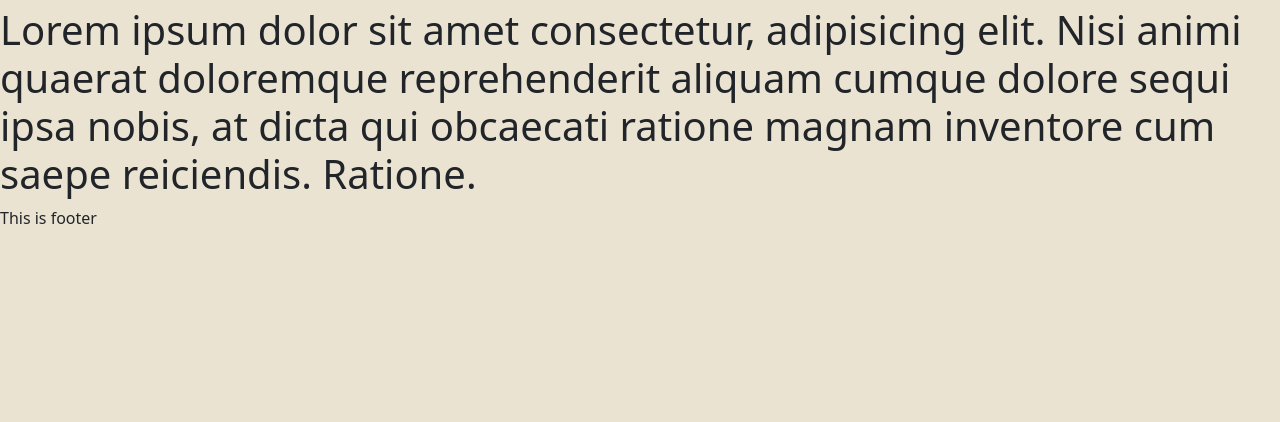
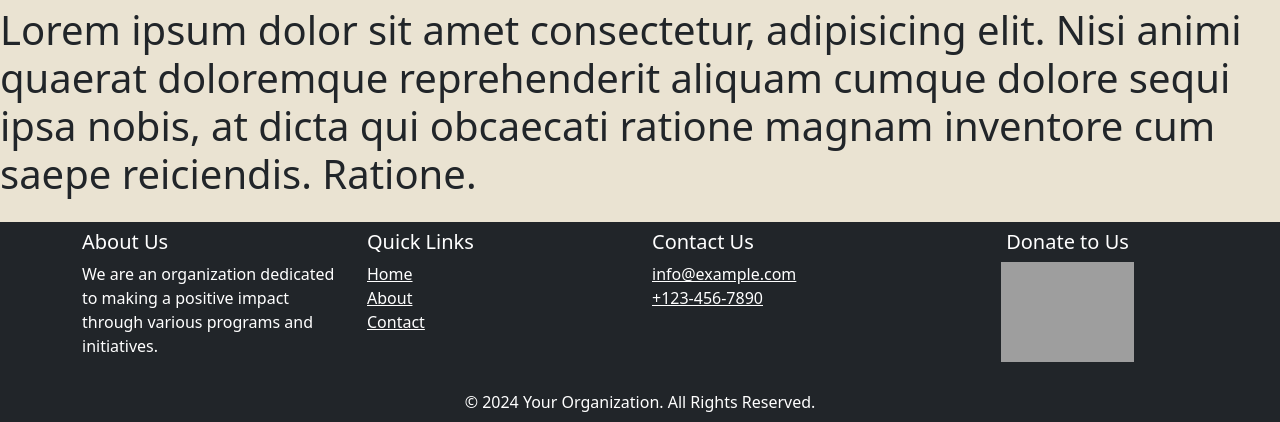
Before and after one commit to aashishChakradhar/agroFarm, a Django app: page / in a window 1280 px wide. Shown: the part 3636-4058 px from the top of the page. Before the commit the page ends 3860 px from the top, so only its background shows below. Run offline with Django 4.2, Linux system fonts and the light colour scheme; some libraries are stand-ins or nearby versions; grey boxes are pictures that could not be loaded.

Commit message:
footer added but not in permanent spot

```diff
--- a/config/settings.py
+++ b/config/settings.py
@@ -38,7 +38,7 @@ INSTALLED_APPS = [
     'django.contrib.sessions',
     'django.contrib.messages',
     'django.contrib.staticfiles',
-    'bootstrap5',
+    'django_bootstrap5',
 ]
 
 MIDDLEWARE = [
--- a/templates/index.html
+++ b/templates/index.html
@@ -1,4 +1,6 @@
-{% extends "base.html" %} {% block title %}home{% endblock title %} {%block body%}
+{% extends "base.html" %} {% block title %}home{% endblock title %}
+
+{%block body%}
 <div>
   <h1>This is index Page</h1>
 </div>
--- a/templates/theme-temp/footer.html
+++ b/templates/theme-temp/footer.html
@@ -1,5 +1,39 @@
-<footer>
-    <div>This is footer</div>
+<footer class="bg-dark text-white mt-4">
+    <div class="container py-2">
+        <div class="row padding-20px">
+            <div class="col-md-3">
+                <h5>About Us</h5>
+                <p>We are an organization dedicated to making a positive impact through various programs and initiatives.</p>
+            </div>
+            <div class="col-md-3">
+                <h5>Quick Links</h5>
+                <ul class="list-unstyled">
+                    <li><a href="#" class="text-white">Home</a></li>
+                    <li><a href="#about" class="text-white">About</a></li>
+                    <!-- <li><a href="#services" class="text-white">Services</a></li> -->
+                    <li><a href="#contact" class="text-white">Contact</a></li>
+                </ul>
+            </div>
+            <div class="col-md-3">
+                <h5>Contact Us</h5>
+                <ul class="list-unstyled">
+                    <li><a href="mailto:info@example.com" class="text-white">info@example.com</a></li>
+                    <li><a href="tel:+1234567890" class="text-white">+123-456-7890</a></li>
+                </ul>
+                <div class="mt-3">
+                    <a href="#" class="text-white me-2"><i class="fab fa-facebook-f"></i></a>
+                    <a href="#" class="text-white me-2"><i class="fab fa-twitter"></i></a>
+                    <a href="#" class="text-white me-2"><i class="fab fa-instagram"></i></a>
+                    <a href="#" class="text-white"><i class="fab fa-linkedin-in"></i></a>
+                </div>
+            </div>
+            <div class="col-md-3 text-center">
+                <h5>Donate to Us</h5>
+                <img src="path/to/qr-code.jpg" alt="Donate QR Code" style="max-width: 100%; height: auto; max-height: 100px;">
+            </div>
+        </div>
+    </div>
+    <div class="bg-dark text-center py-2">
+        <p class="mb-0">&copy; 2024 Your Organization. All Rights Reserved.</p>
+    </div>
 </footer>
-</body>
-</html>
--- a/templates/theme-temp/header.html
+++ b/templates/theme-temp/header.html
@@ -4,7 +4,7 @@
     <meta charset="UTF-8" />
     <meta name="viewport" content="width=device-width, initial-scale=1.0" />
     <title>{% block title %}{% endblock title %}| agroFarm</title>
-    {% load static %}{% load bootstrap5 %} {% bootstrap_css %}
+    {% load static %}{% load django_bootstrap5 %} {% bootstrap_css %}
     {%bootstrap_javascript %}
     <link rel="stylesheet" href="static/main.css">
     {% block head %}{% endblock head %}
```
